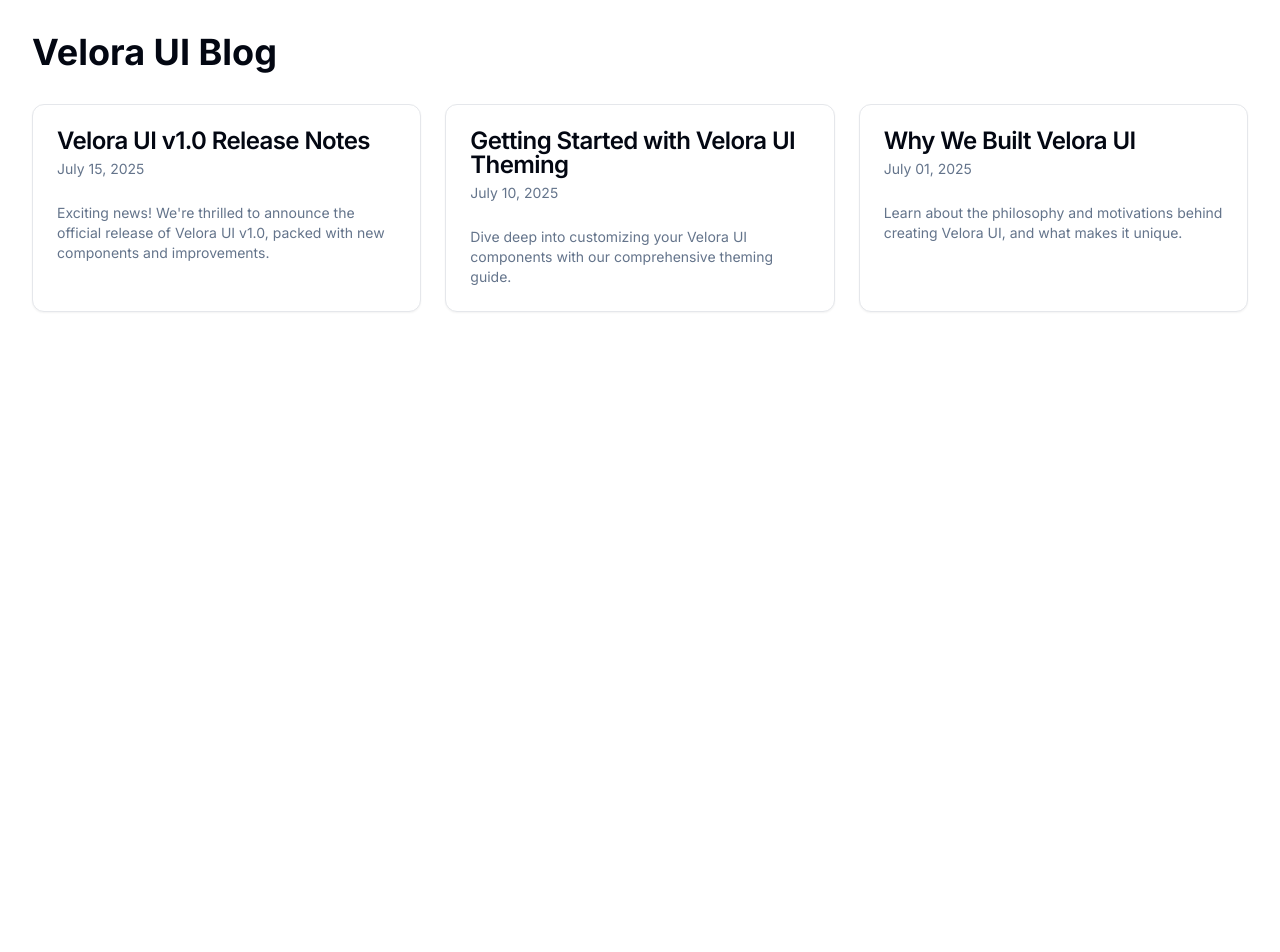
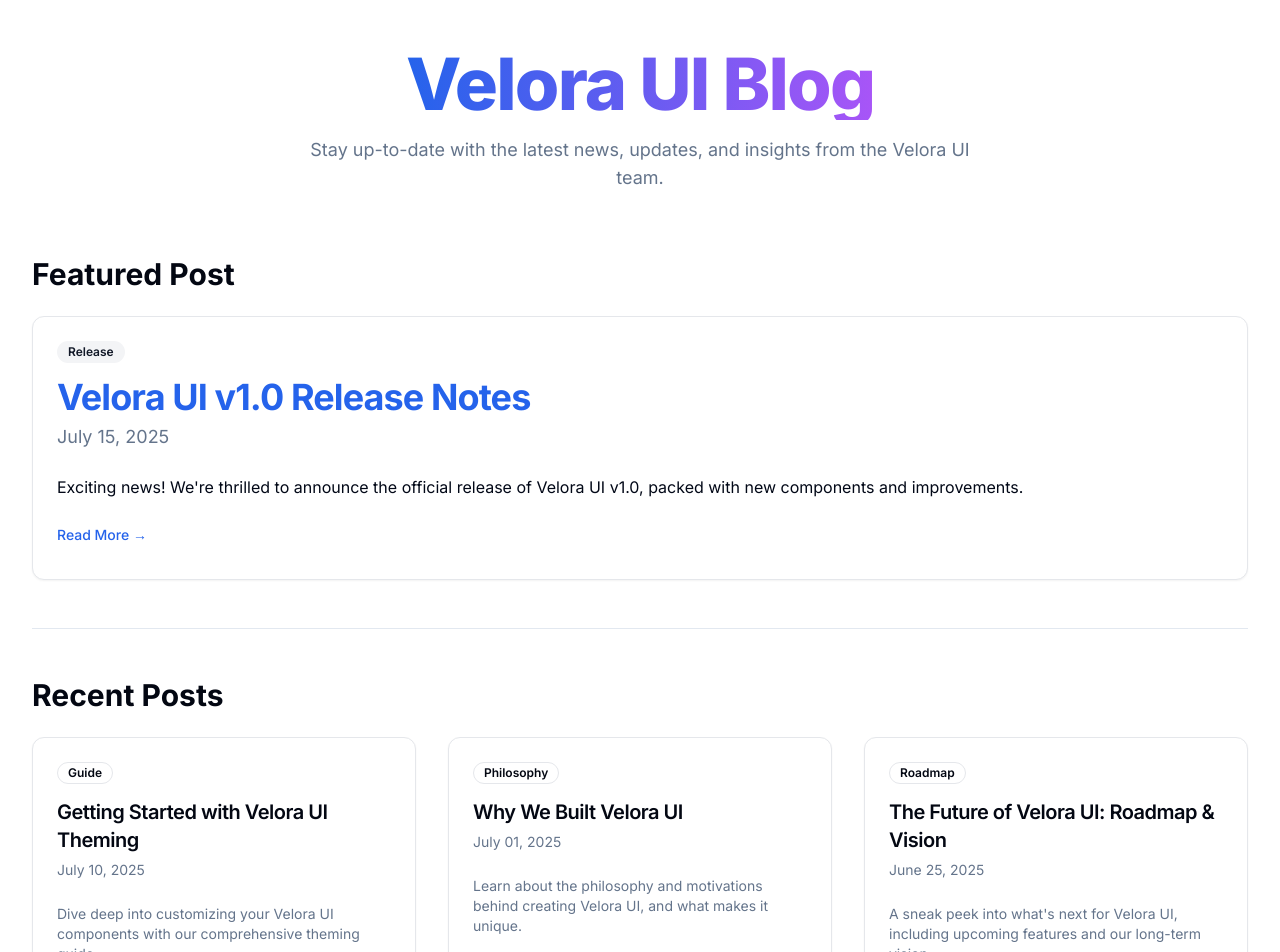
Before and after one commit to rokyuddin/velora-ui, a Next.js app: page /blog in a window 1280 px wide. Shown: the top 952 px of the page. Before the commit the page ends 800 px from the top, so only its background shows below. Built offline with nearby package versions, Linux system fonts and the light colour scheme.

Commit message:
feat: enhance blog section with premium design
Update blog layout for premium and playful experience.

#VERCEL_SKIP

Co-authored-by: Md Rokyuddin <113752914+rokyuddin@users.noreply.github.com>

```diff
--- a/app/blog/[slug]/page.tsx
+++ b/app/blog/[slug]/page.tsx
@@ -1,5 +1,9 @@
 import { Card, CardHeader, CardTitle, CardContent } from "@/components/ui/card"
 import { Separator } from "@/components/ui/separator"
+import { Badge } from "@/components/ui/badge"
+import Link from "next/link"
+import { ChevronLeft } from "lucide-react"
+import { Button } from "@/components/ui/button"
 
 // This function generates static paths for pre-rendering
 export async function generateStaticParams() {
@@ -7,6 +11,8 @@ export async function generateStaticParams() {
     { slug: "velora-ui-v1-release" },
     { slug: "getting-started-with-theming" },
     { slug: "why-we-built-velora-ui" },
+    { slug: "future-of-velora-ui" },
+    { slug: "component-spotlight-button" },
   ]
   return posts.map((post) => ({
     slug: post.slug,
@@ -17,14 +23,12 @@ export default function BlogPostPage({ params }: { params: { slug: string } }) {
   const { slug } = params
 
   // Placeholder content based on slug
-  let title = "Blog Post Not Found"
-  let date = ""
-  let content = "The blog post you are looking for does not exist."
-
-  if (slug === "velora-ui-v1-release") {
-    title = "Velora UI v1.0 Release Notes"
-    date = "July 15, 2025"
-    content = `
+  const blogPostsData = {
+    "velora-ui-v1-release": {
+      title: "Velora UI v1.0 Release Notes",
+      date: "July 15, 2025",
+      category: "Release",
+      content: `
         <p>We are incredibly excited to announce the official release of Velora UI v1.0! This marks a significant milestone in our journey to provide a beautiful, accessible, and customizable React component library built with Tailwind CSS.</p>
         <h2 class="text-2xl font-semibold mt-6 mb-3">What's New in v1.0?</h2>
         <ul class="list-disc list-inside space-y-2">
@@ -36,11 +40,13 @@ export default function BlogPostPage({ params }: { params: { slug: string } }) {
         <h2 class="text-2xl font-semibold mt-6 mb-3">Getting Started</h2>
         <p>To get started with Velora UI v1.0, simply follow our <a href="/docs/installation" class="text-primary underline">installation guide</a>. For detailed information on theming and customization, check out our new <a href="/docs/theming" class="text-primary underline">theming guide</a>.</p>
         <p class="mt-4">Thank you for your continued support!</p>
-    `
-  } else if (slug === "getting-started-with-theming") {
-    title = "Getting Started with Velora UI Theming"
-    date = "July 10, 2025"
-    content = `
+      `,
+    },
+    "getting-started-with-theming": {
+      title: "Getting Started with Velora UI Theming",
+      date: "July 10, 2025",
+      category: "Guide",
+      content: `
         <p>Velora UI is designed to be highly customizable, allowing you to easily match your brand's aesthetic. Our theming system leverages CSS variables and Tailwind CSS to provide a flexible and powerful way to control the look and feel of your components.</p>
         <h2 class="text-2xl font-semibold mt-6 mb-3">Understanding CSS Variables</h2>
         <p>At the core of Velora UI's theming are CSS variables. These variables define colors, border radii, and other design tokens. You can override these variables in your \`globals.css\` file or directly within your Tailwind CSS configuration.</p>
@@ -80,11 +86,13 @@ module.exports = {
 };
 </code></pre>
         <p class="mt-4">For more detailed instructions, refer to our official <a href="/docs/theming" class="text-primary underline">theming documentation</a>.</p>
-    `
-  } else if (slug === "why-we-built-velora-ui") {
-    title = "Why We Built Velora UI"
-    date = "July 01, 2025"
-    content = `
+      `,
+    },
+    "why-we-built-velora-ui": {
+      title: "Why We Built Velora UI",
+      date: "July 01, 2025",
+      category: "Philosophy",
+      content: `
         <p>The idea for Velora UI stemmed from a common challenge faced by many developers: building beautiful, accessible, and performant user interfaces quickly without sacrificing customization.</p>
         <p class="mt-4">Existing UI libraries often come with heavy dependencies, opinionated designs that are hard to override, or lack robust accessibility features. We wanted to create a library that was:</p>
         <ul class="list-disc list-inside space-y-2">
@@ -94,19 +102,83 @@ module.exports = {
           <li><strong>Developer-Friendly:</strong> Intuitive API, clear documentation, and easy integration into Next.js projects.</li>
         </ul>
         <p class="mt-4">Velora UI is our answer to these challenges. We believe it empowers developers to build stunning web applications with confidence and efficiency. We are committed to continuously improving and expanding the library based on community feedback.</p>
-    `
+      `,
+    },
+    "future-of-velora-ui": {
+      title: "The Future of Velora UI: Roadmap & Vision",
+      date: "June 25, 2025",
+      category: "Roadmap",
+      content: `
+        <p>We're constantly working to make Velora UI even better. Here's a glimpse into our exciting roadmap and vision for the future:</p>
+        <h2 class="text-2xl font-semibold mt-6 mb-3">Upcoming Features</h2>
+        <ul class="list-disc list-inside space-y-2">
+          <li><strong>New Component Categories:</strong> Expanding into data visualization, complex forms, and more.</li>
+          <li><strong>Enhanced Documentation:</strong> More examples, interactive playgrounds, and video tutorials.</li>
+          <li><strong>Community Contributions:</strong> Streamlining the process for community members to contribute new components and features.</li>
+        </ul>
+        <h2 class="text-2xl font-semibold mt-6 mb-3">Long-Term Vision</h2>
+        <p>Our long-term goal is to make Velora UI the go-to choice for developers building modern, accessible, and highly customizable React applications. We envision a vibrant community contributing to its growth and evolution.</p>
+        <p class="mt-4">Stay tuned for more updates!</p>
+      `,
+    },
+    "component-spotlight-button": {
+      title: "Component Spotlight: The Versatile Button",
+      date: "June 20, 2025",
+      category: "Component",
+      content: `
+        <p>The humble button is often overlooked, but it's a fundamental building block of any user interface. In Velora UI, our Button component is designed for versatility, accessibility, and ease of use.</p>
+        <h2 class="text-2xl font-semibold mt-6 mb-3">Variants and Sizes</h2>
+        <p>Velora UI's Button comes with several variants (e.g., \`default\`, \`secondary\`, \`outline\`, \`ghost\`, \`link\`) and sizes (\`default\`, \`sm\`, \`lg\`, \`icon\`) to fit various design needs.</p>
+        <pre><code class="language-tsx">import { Button } from "@/components/ui/button";
+
+function MyButtons() {
+  return (
+    &lt;div className="flex gap-2"&gt;
+      &lt;Button&gt;Default&lt;/Button&gt;
+      &lt;Button variant="secondary"&gt;Secondary&lt;/Button&gt;
+      &lt;Button variant="outline"&gt;Outline&lt;/Button&gt;
+      &lt;Button size="sm"&gt;Small Button&lt;/Button&gt;
+    &lt;/div&gt;
+  );
+}
+</code></pre>
+        <h2 class="text-2xl font-semibold mt-6 mb-3">Accessibility</h2>
+        <p>We ensure our Button component adheres to accessibility best practices, including proper ARIA attributes and keyboard navigation support.</p>
+        <p class="mt-4">Explore the Button component in our <a href="/docs/components/button" class="text-primary underline">component documentation</a> for more details.</p>
+      `,
+    },
+  }
+
+  const post = blogPostsData[slug as keyof typeof blogPostsData] || {
+    title: "Blog Post Not Found",
+    date: "",
+    category: "Error",
+    content: "<p>The blog post you are looking for does not exist.</p>",
   }
 
   return (
     <div className="container py-8">
-      <Card>
+      <div className="mb-6">
+        <Button variant="ghost" asChild>
+          <Link href="/blog" className="flex items-center text-primary hover:underline">
+            <ChevronLeft className="h-4 w-4 mr-2" /> Back to Blog
+          </Link>
+        </Button>
+      </div>
+      <Card className="shadow-lg">
         <CardHeader>
-          <CardTitle className="text-3xl font-bold">{title}</CardTitle>
-          <p className="text-sm text-muted-foreground">{date}</p>
+          <Badge variant="secondary" className="w-fit mb-2">
+            {post.category}
+          </Badge>
+          <CardTitle className="text-4xl font-bold leading-tight">{post.title}</CardTitle>
+          <p className="text-sm text-muted-foreground mt-2">{post.date}</p>
         </CardHeader>
-        <Separator className="my-4" />
+        <Separator className="my-6" />
         <CardContent>
-          <div className="prose dark:prose-invert max-w-none" dangerouslySetInnerHTML={{ __html: content }} />
+          <div
+            className="prose dark:prose-invert max-w-none text-lg leading-relaxed"
+            dangerouslySetInnerHTML={{ __html: post.content }}
+          />
         </CardContent>
       </Card>
     </div>
--- a/app/blog/page.tsx
+++ b/app/blog/page.tsx
@@ -1,5 +1,8 @@
+import { Button } from "@/components/ui/button"
 import Link from "next/link"
 import { Card, CardHeader, CardTitle, CardDescription, CardContent } from "@/components/ui/card"
+import { Badge } from "@/components/ui/badge"
+import { Separator } from "@/components/ui/separator"
 
 export default function BlogPage() {
   const blogPosts = [
@@ -9,30 +12,99 @@ export default function BlogPage() {
       date: "July 15, 2025",
       description:
         "Exciting news! We're thrilled to announce the official release of Velora UI v1.0, packed with new components and improvements.",
+      category: "Release",
+      featured: true,
     },
     {
       slug: "getting-started-with-theming",
       title: "Getting Started with Velora UI Theming",
       date: "July 10, 2025",
       description: "Dive deep into customizing your Velora UI components with our comprehensive theming guide.",
+      category: "Guide",
+      featured: false,
     },
     {
       slug: "why-we-built-velora-ui",
       title: "Why We Built Velora UI",
       date: "July 01, 2025",
       description: "Learn about the philosophy and motivations behind creating Velora UI, and what makes it unique.",
+      category: "Philosophy",
+      featured: false,
+    },
+    {
+      slug: "future-of-velora-ui",
+      title: "The Future of Velora UI: Roadmap & Vision",
+      date: "June 25, 2025",
+      description: "A sneak peek into what's next for Velora UI, including upcoming features and our long-term vision.",
+      category: "Roadmap",
+      featured: false,
+    },
+    {
+      slug: "component-spotlight-button",
+      title: "Component Spotlight: The Versatile Button",
+      date: "June 20, 2025",
+      description: "A deep dive into the design and usage of Velora UI's Button component, from basic to advanced.",
+      category: "Component",
+      featured: false,
     },
   ]
 
+  const featuredPost = blogPosts.find((post) => post.featured) || blogPosts[0]
+  const recentPosts = blogPosts.filter((post) => !post.featured)
+
   return (
-    <div className="container py-8">
-      <h1 className="text-4xl font-bold mb-8">Velora UI Blog</h1>
-      <div className="grid gap-6 md:grid-cols-2 lg:grid-cols-3">
-        {blogPosts.map((post) => (
+    <div className="container py-12">
+      {/* Blog Hero Section */}
+      <section className="text-center mb-16">
+        <h1 className="text-5xl font-extrabold tracking-tight sm:text-6xl lg:text-7xl text-primary-foreground bg-gradient-to-r from-primary to-purple-500 inline-block text-transparent bg-clip-text">
+          Velora UI Blog
+        </h1>
+        <p className="mt-4 text-lg text-muted-foreground max-w-2xl mx-auto">
+          Stay up-to-date with the latest news, updates, and insights from the Velora UI team.
+        </p>
+      </section>
+
+      {/* Featured Post Section */}
+      {featuredPost && (
+        <section className="mb-12">
+          <h2 className="text-3xl font-bold mb-6">Featured Post</h2>
+          <Link href={`/blog/${featuredPost.slug}`}>
+            <Card className="relative overflow-hidden group hover:shadow-lg transition-all duration-300 ease-in-out transform hover:-translate-y-1">
+              <div className="absolute inset-0 bg-gradient-to-br from-primary/10 to-purple-500/10 opacity-0 group-hover:opacity-100 transition-opacity duration-300" />
+              <CardHeader className="relative z-10">
+                <Badge variant="secondary" className="w-fit mb-2">
+                  {featuredPost.category}
+                </Badge>
+                <CardTitle className="text-4xl font-bold text-primary">{featuredPost.title}</CardTitle>
+                <CardDescription className="text-lg text-muted-foreground">{featuredPost.date}</CardDescription>
+              </CardHeader>
+              <CardContent className="relative z-10">
+                <p className="text-base text-foreground">{featuredPost.description}</p>
+                <Button variant="link" className="mt-4 px-0 text-primary hover:underline">
+                  Read More &rarr;
+                </Button>
+              </CardContent>
+            </Card>
+          </Link>
+        </section>
+      )}
+
+      <Separator className="my-12" />
+
+      {/* Recent Posts Section */}
+      <section>
+        <h2 className="text-3xl font-bold mb-6">Recent Posts</h2>
+        <div className="grid gap-8 md:grid-cols-2 lg:grid-cols-3">
+          {recentPosts.map((post) => (
             <Link href={`/blog/${post.slug}`} key={post.slug}>
-            <Card className="h-full flex flex-col">
+              <Card className="h-full flex flex-col group hover:shadow-md transition-shadow duration-200">
                 <CardHeader>
-                <CardTitle>{post.title}</CardTitle>
+                  <Badge variant="outline" className="w-fit mb-2">
+                    {post.category}
+                  </Badge>
+                  <CardTitle className="text-xl font-semibold group-hover:text-primary transition-colors">
+                    {post.title}
+                  </CardTitle>
                   <CardDescription className="text-sm text-muted-foreground">{post.date}</CardDescription>
                 </CardHeader>
                 <CardContent className="flex-grow">
@@ -42,6 +114,7 @@ export default function BlogPage() {
             </Link>
           ))}
         </div>
+      </section>
     </div>
   )
 }
```
Lines whose indentation alone changed are shown as unchanged.
